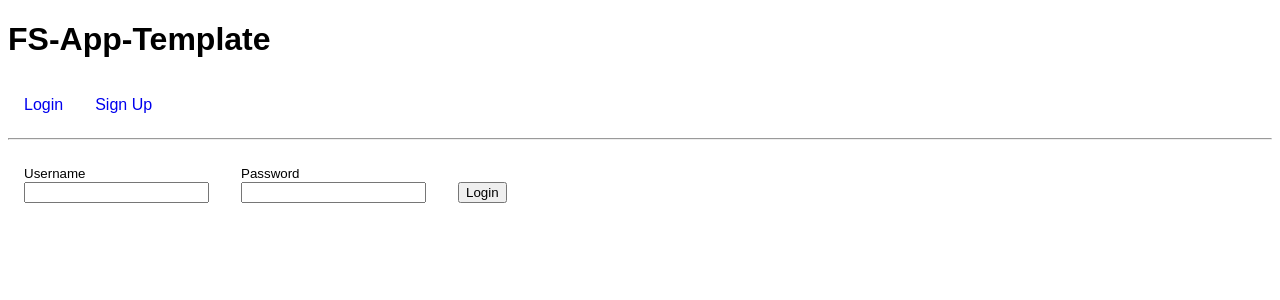
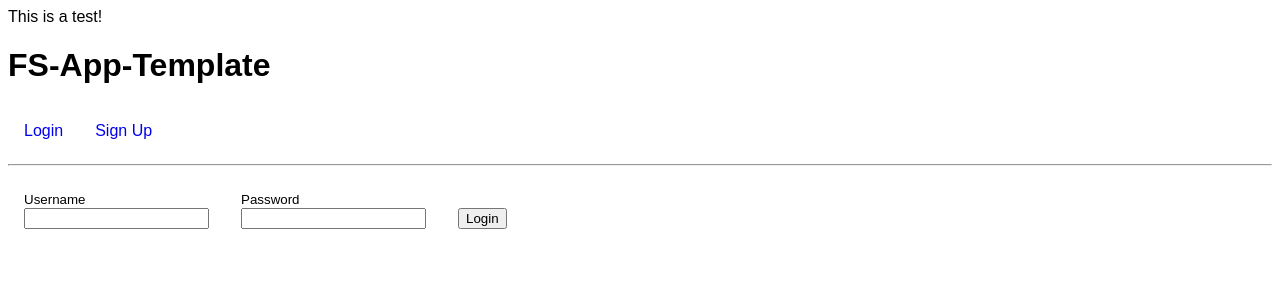
Before and after one commit to jaramll2/sweet-shopper, a React app: page / in a window 1280 px wide. Shown: the top 300 px of the page. Built offline with nearby package versions, Linux system fonts and the light colour scheme.

Commit message:
testing github collab

```diff
--- a/client/App.js
+++ b/client/App.js
@@ -6,6 +6,7 @@ import Routes from './Routes'
 const App = () => {
   return (
     <div>
+      This is a test!
       <Navbar />
       <Routes />
     </div>
```
